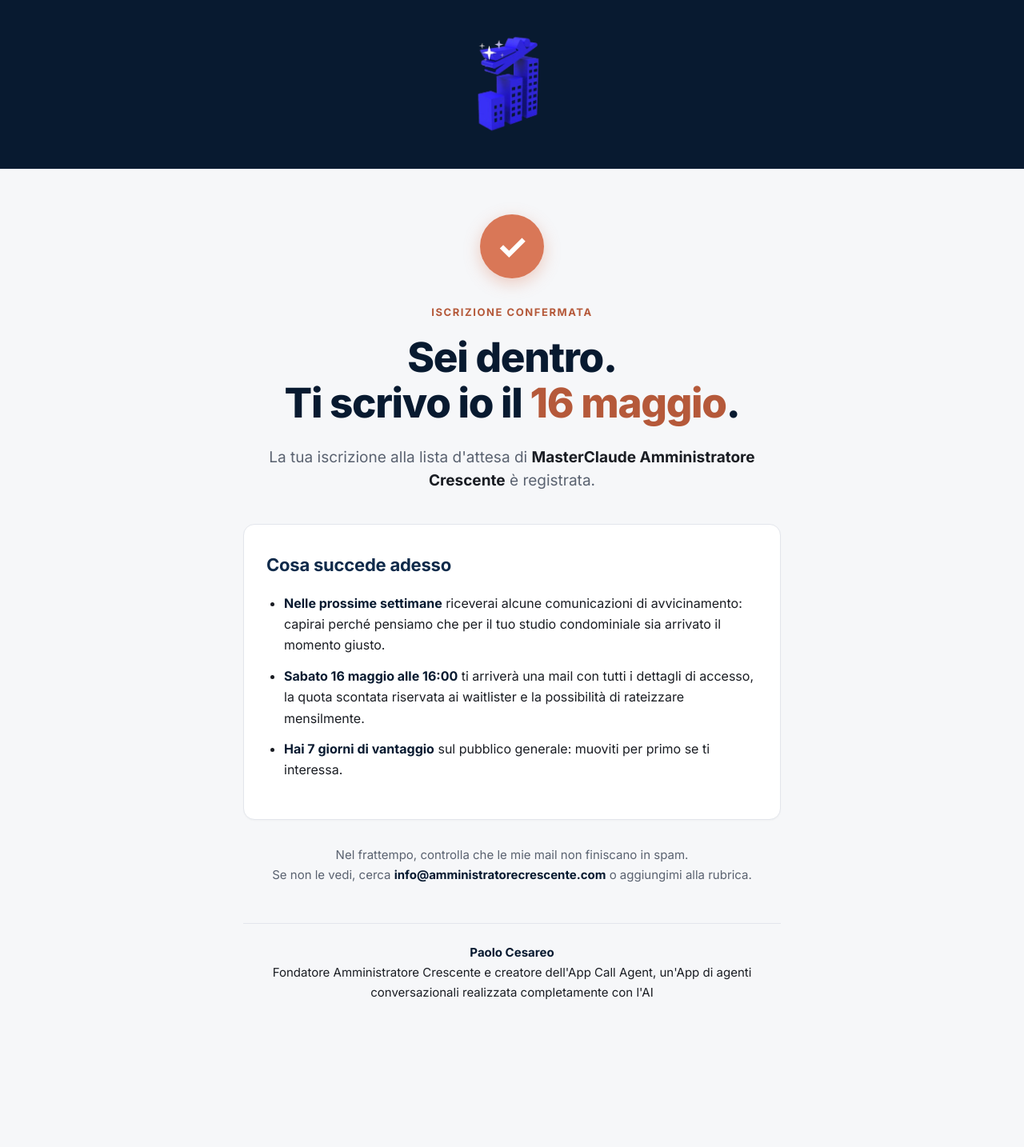
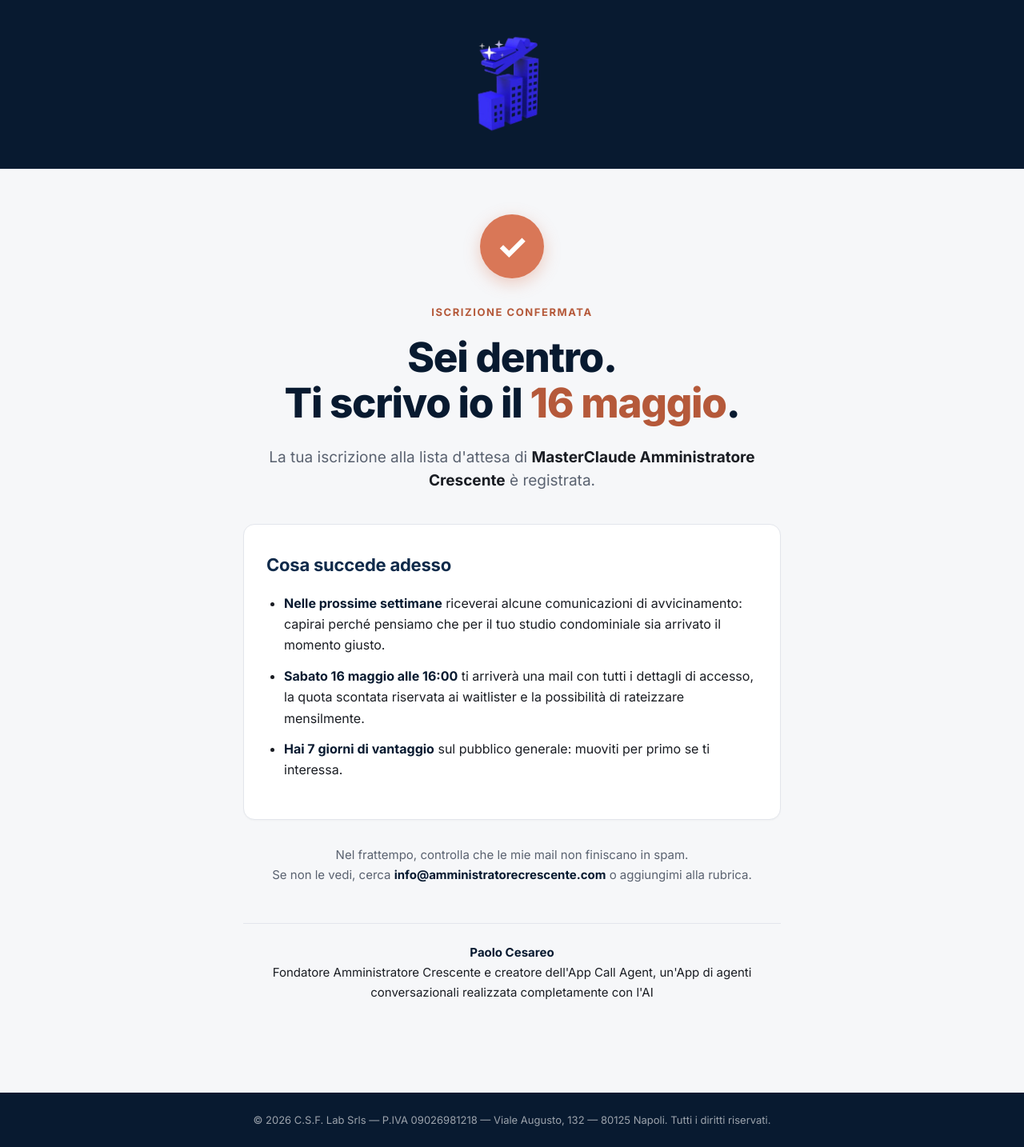
Before and after one commit to Paolocesareo/amministratorecrescente-sito-istituzionale, a Jekyll site: the page built from masterclaude-grazie.html, in a window 1280 px wide. Shown: the whole page at 80% size. Built offline with Jekyll 4.4.1, drawn with Linux system fonts in a browser that asks for light colours; before the commit the page ends 1366 px from its top, so only the background shows below that.

Commit message:
Aggiungi footer legal (CSF Lab, P.IVA, sede) in coerenza con sito istituzionale

```diff
--- a/masterclaude-grazie.html
+++ b/masterclaude-grazie.html
@@ -129,6 +129,15 @@ sitemap: false
     text-align: center;
   }
   .sig strong { color: var(--primary-dark); }
+  .footer {
+    background: var(--primary-dark);
+    color: rgba(255,255,255,0.6);
+    text-align: center;
+    padding: 24px 20px;
+    font-size: 13px;
+    line-height: 1.6;
+  }
+  .footer p { margin: 0; color: rgba(255,255,255,0.6); }
   @media (max-width: 560px) {
     .brand-bar { padding: 24px 20px; }
     .brand-bar img { height: 110px; }
@@ -177,5 +186,9 @@ sitemap: false
 
 </main>
 
+<footer class="footer">
+  <p>&copy; 2026 C.S.F. Lab Srls &mdash; P.IVA 09026981218 &mdash; Viale Augusto, 132 &mdash; 80125 Napoli. Tutti i diritti riservati.</p>
+</footer>
+
 </body>
 </html>
```
